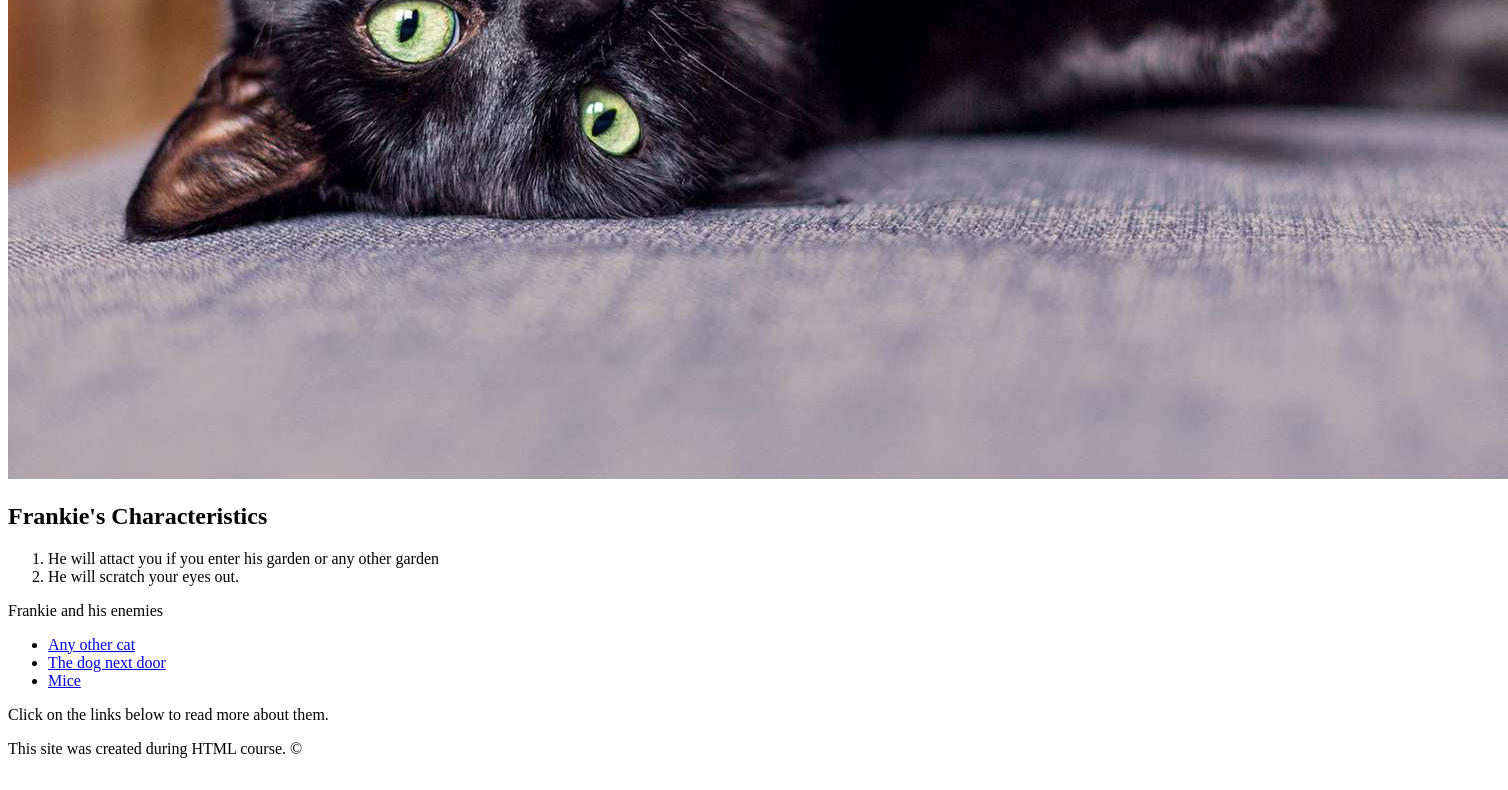
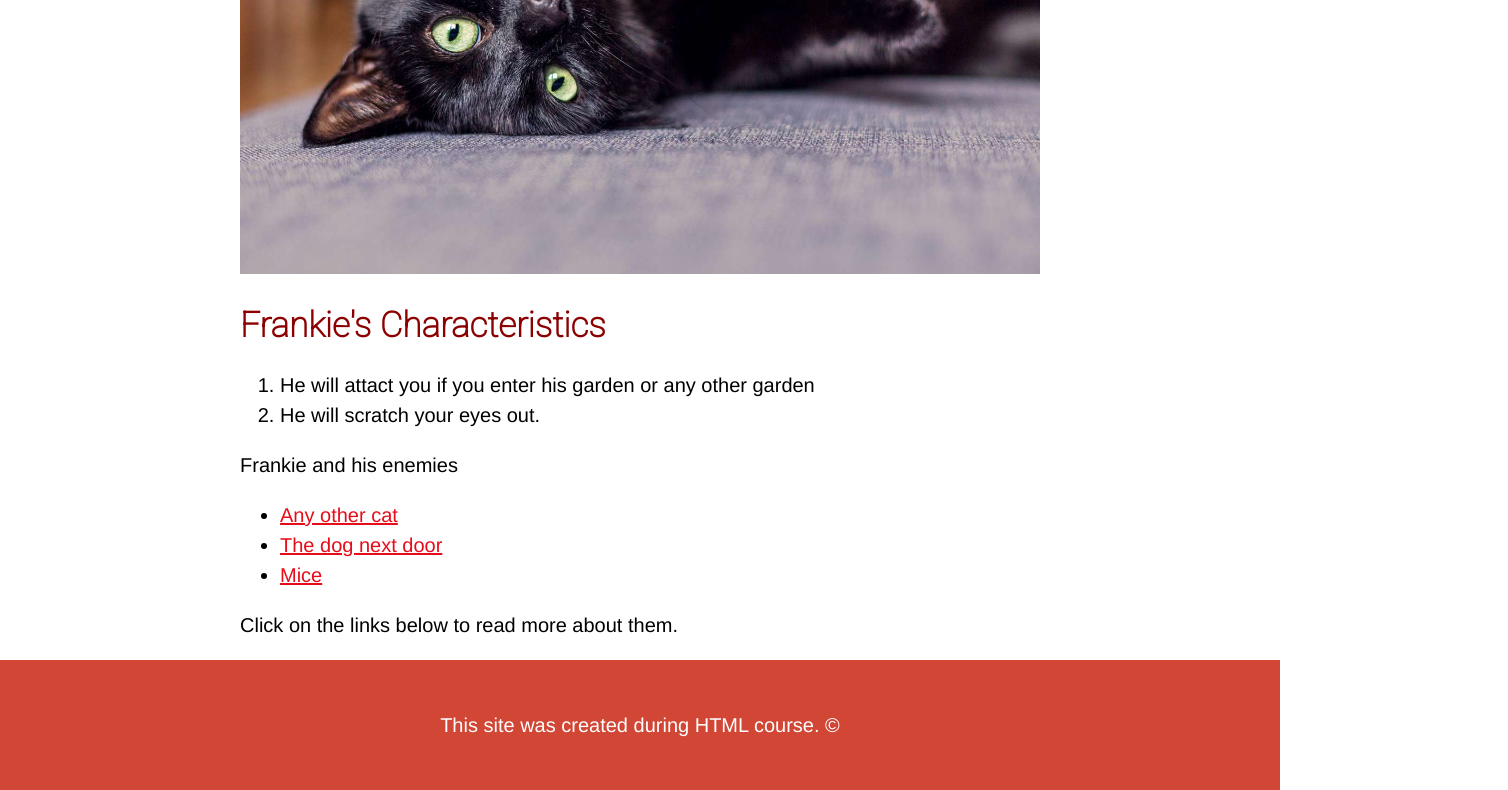
Before and after one commit to loglady83/cartoon-hero2, a plain HTML site: page index.html in a window 1280 px wide. Shown: the part 881-1671 px from the top of the page, 1508 px wide, since content can reach past the window. Drawn offline with Linux system fonts and the light colour scheme.

Commit message:
wrote csss for character's website and changed some html

```diff
--- /dev/null
+++ b/css/Frankie.css
@@ -0,0 +1,62 @@
+body{
+	margin: 0;
+	font-family: Helvetica, Arial, sans-serif;
+	font-size: 20px;
+	line-height: 30px;
+}
+header{
+	background-color: #d14635;
+	text-align: center;
+	padding-top: 50px;
+	padding-bottom: 50px;
+}
+
+h1, h2{
+	font-family: 'Roboto', sans-serif;
+}
+header h1{
+	color: white;
+	font-size: 50px;
+		}
+
+header img{
+	border-radius: 15px;
+    width: 300px;
+    border: 20px solid white;
+}
+
+
+
+main{
+max-width: 800px;
+margin: 0 auto;
+padding: 0 20px;
+}
+main img{
+	max-width: 100%;
+}
+
+h2{
+	font-size: 35px;
+	color: darkred;
+}
+a{
+	color: #e70c19;
+}
+a:hover{
+	color: white;
+	background-color: #483a94;
+}
+
+footer{
+	background-color: #d14635;
+	text-align: center;
+	color: white;
+	padding: 50px;
+}
+footer p{
+	margin: 0;
+}
+footer a{
+	color: white;
+}
--- a/index.html
+++ b/index.html
@@ -5,6 +5,10 @@
 	<meta name="viewport" content="width=device-width, initial-scale=1">
 	<title>Frankie</title>
 	<link rel="shortcut icon" href="img/bcat.jpeg"/>
+	<link rel="preconnect" href="https://fonts.googleapis.com">
+<link rel="preconnect" href="https://fonts.gstatic.com" crossorigin>
+<link href="https://fonts.googleapis.com/css2?family=Roboto:wght@100&display=swap" rel="stylesheet">
+	<link rel="stylesheet" type="text/css" href="css/Frankie.css">
 </head>
 <body>
 	<!-- header element -->
```
Also changed, not shown: 1 other file.
